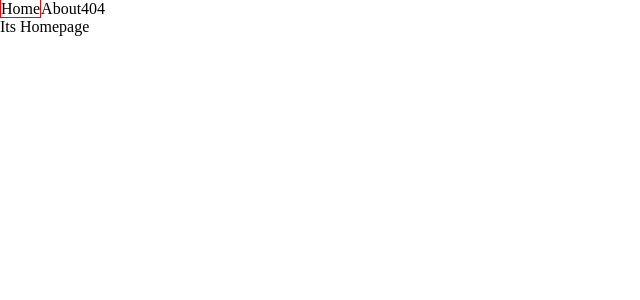
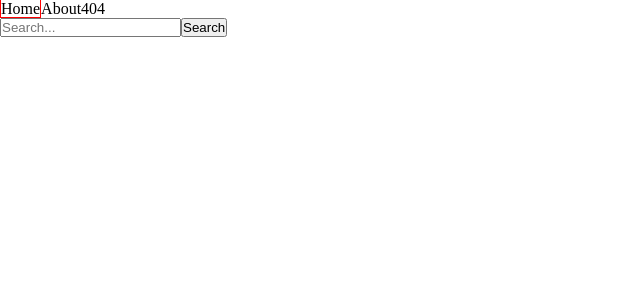
Before and after one commit to Nozeil/RSSchool-REACT2022Q3, a React (Create React App) app in the folder react-components/: page / in a window 1280 px wide. Shown: the top 300 px of the page, without its empty margins (0-640 px from the left). Built offline with nearby package versions, Linux system fonts and the light colour scheme.

Commit message:
feat: add search bar

```diff
--- /dev/null
+++ b/react-components/src/components/SearchBar/SearchBar.tsx
@@ -0,0 +1,50 @@
+import React, { ChangeEvent } from 'react';
+
+class SearchBar extends React.Component {
+  state: { value: string };
+
+  constructor(props = {}) {
+    super(props);
+    this.state = { value: '' };
+  }
+
+  onChange = (e: ChangeEvent) => {
+    if (e.target instanceof HTMLInputElement) {
+      this.setState({
+        value: e.target.value,
+      });
+    }
+  };
+
+  componentDidMount = (): void => {
+    const value = localStorage.getItem('search');
+
+    if (value) {
+      this.setState({ value });
+    }
+  };
+
+  componentWillUnmount = (): void => {
+    const value = localStorage.getItem('search');
+
+    if (!value) {
+      localStorage.setItem('search', this.state.value);
+    }
+  };
+
+  render(): React.ReactNode {
+    return (
+      <div className="">
+        <input
+          type="search"
+          placeholder="Search..."
+          value={this.state.value}
+          onChange={this.onChange}
+        />
+        <button>Search</button>
+      </div>
+    );
+  }
+}
+
+export default SearchBar;
--- a/react-components/src/pages/Home.tsx
+++ b/react-components/src/pages/Home.tsx
@@ -1,8 +1,9 @@
+import SearchBar from 'components/SearchBar/SearchBar';
 import React from 'react';
 
 class Home extends React.Component {
   render(): React.ReactElement {
-    return <div>Its Homepage</div>;
+    return <SearchBar />;
   }
 }
 
```
